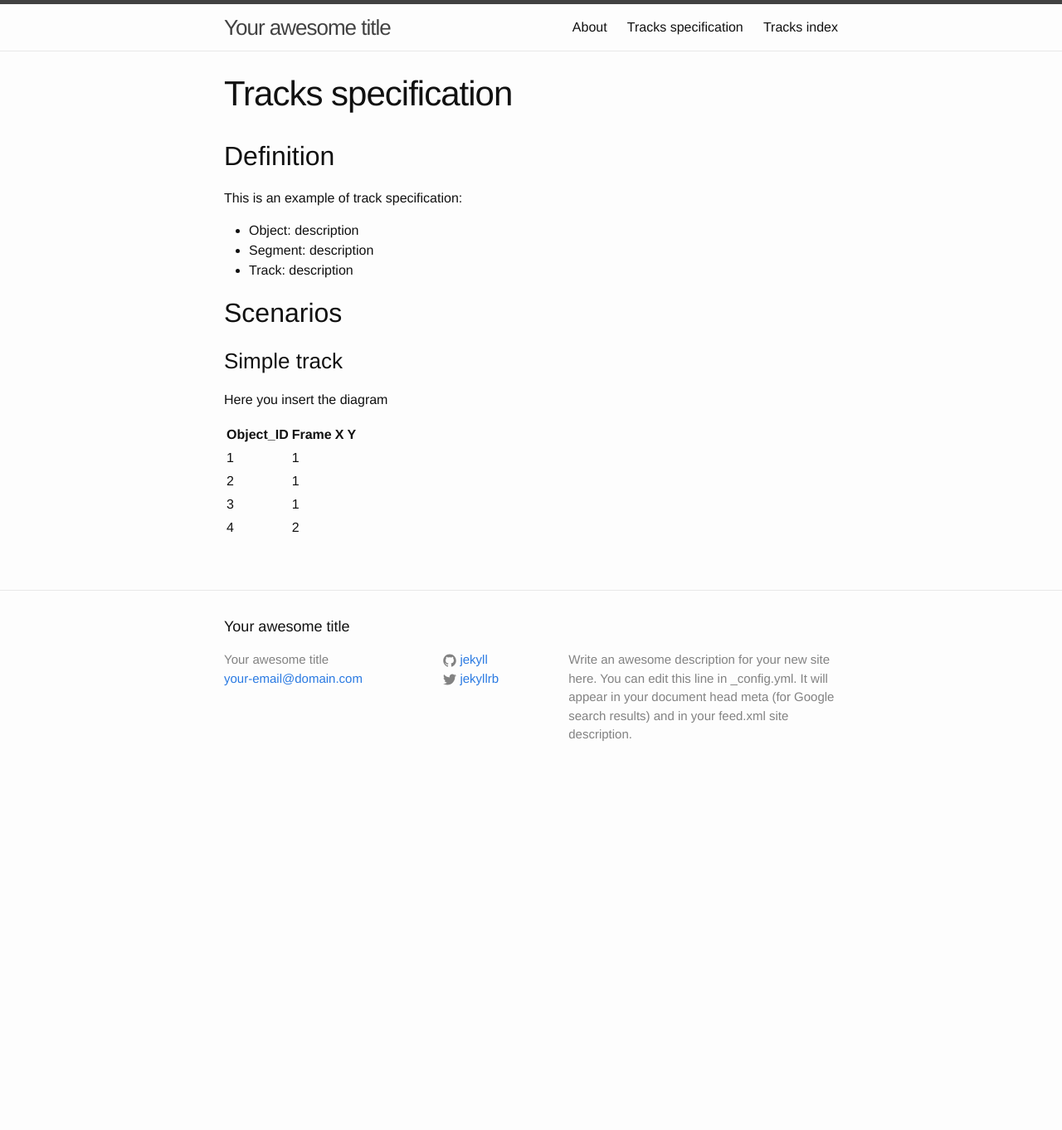
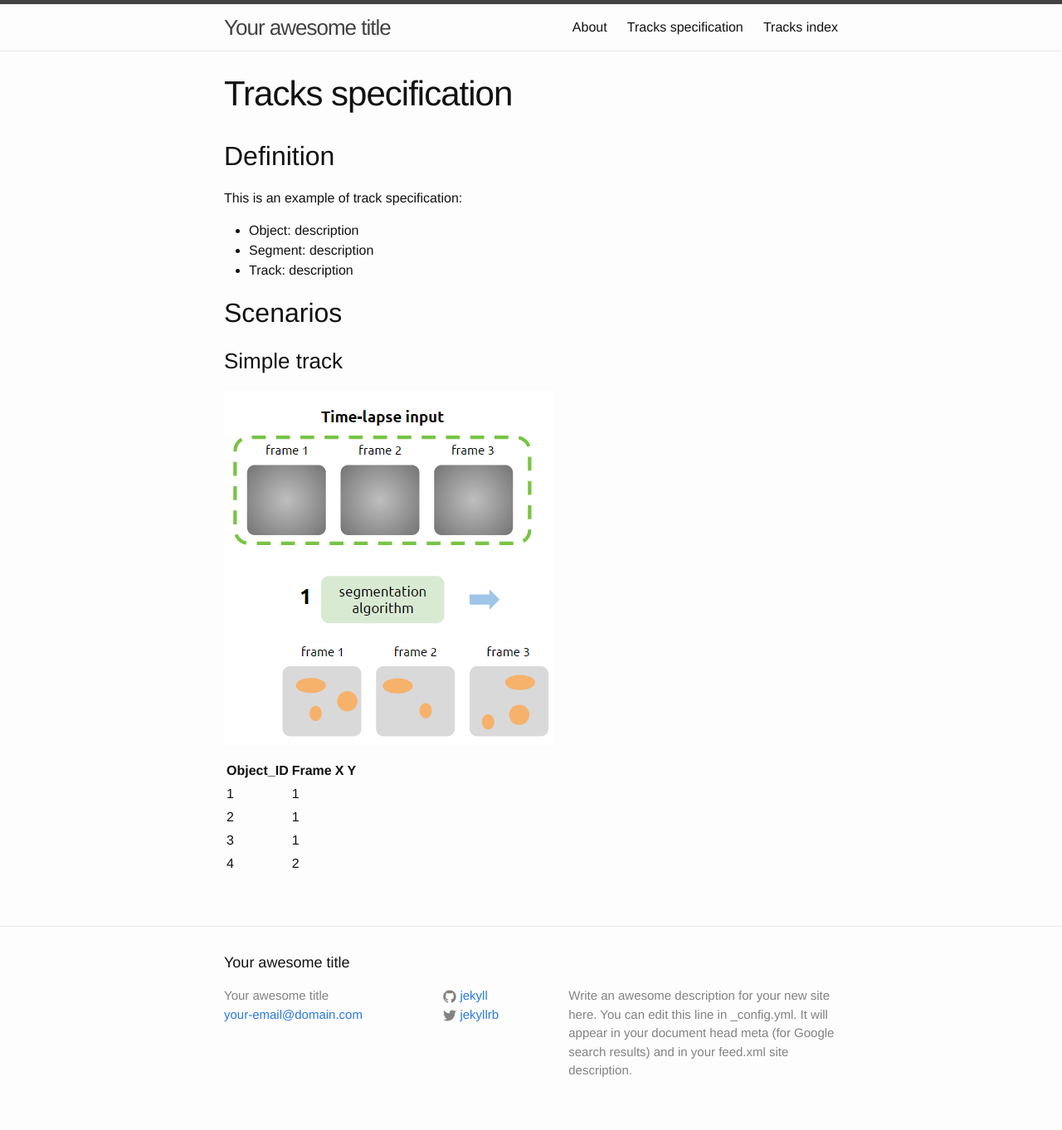
Before and after one commit to CellMigStandOrg/Tracks, a Jekyll site: the page built from v0.1/index.md, in a window 1280 px wide. Shown: the whole page at 83% size. Built offline with Jekyll 4.4.1, drawn with Linux system fonts in a browser that asks for light colours; before the commit the page ends 957 px from its top, so only the background shows below that.

Commit message:
Test simple image embedding

```diff
--- a/v0.1/index.md
+++ b/v0.1/index.md
@@ -16,7 +16,8 @@ This is an example of track specification:
 
 ### Simple track
 
-Here you insert the diagram
+![A simple track](SimpleTrack.png){:class="img-responsive"}
+
 
 Object_ID  |  Frame  |  X |  Y
 -----------|---------|----|-----
```
Also changed, not shown: v0.1/SimpleTrack.png (added).
